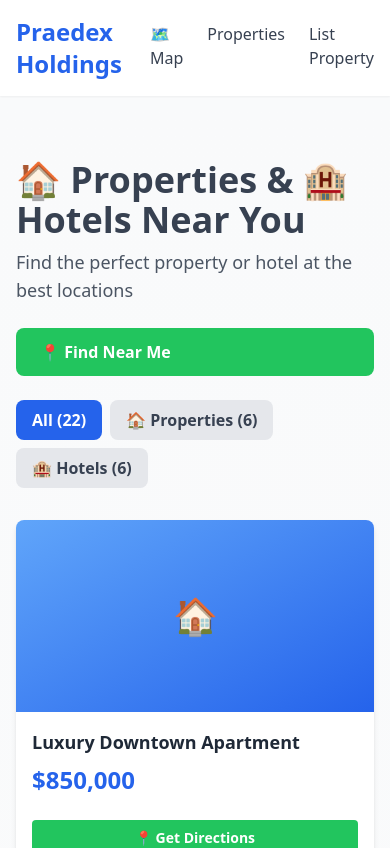
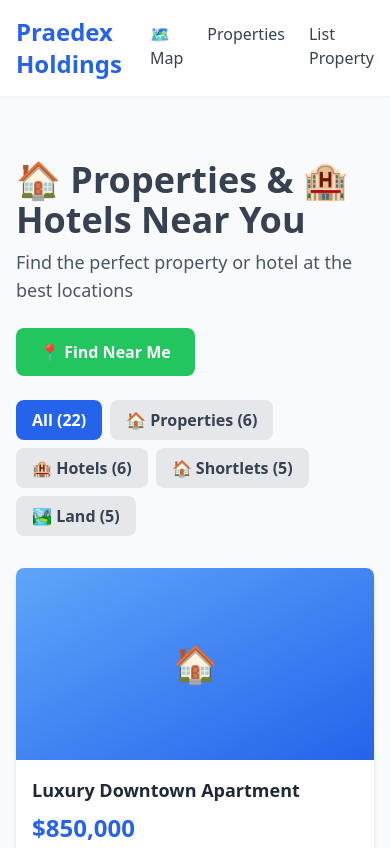
Before and after one commit to Bdanizzyw/praedex--holdings, a Next.js app: page /properties in a window 390 px wide. Shown: the top 848 px of the page. Built offline with nearby package versions, Linux system fonts and the light colour scheme; no server answers.

Commit message:
Update page.tsx

```diff
--- a/app/properties/page.tsx
+++ b/app/properties/page.tsx
@@ -6,102 +6,84 @@ import { propertiesAndHotels, Property } from '@/lib/data'
 import { getUserLocation, calculateDistance, Coordinates } from '@/lib/gpsService'
 import { getProperties } from '@/lib/api'
 
+type LocationStatus = 'idle' | 'success' | 'denied' | 'unavailable'
+
 export default function PropertiesPage() {
   const [items, setItems] = useState<(Property & { distance?: number })[]>([])
   const [userLocation, setUserLocation] = useState<Coordinates | null>(null)
   const [loading, setLoading] = useState(false)
-  const [showNearMe, setShowNearMe] = useState(false)
-  const [error, setError] = useState<string | null>(null)
+  const [locationStatus, setLocationStatus] = useState<LocationStatus>('idle')
   const [filter, setFilter] = useState<'all' | 'property' | 'hotel' | 'land' | 'shortlet'>('all')
 
-  // Initialize with mock location (NYC center)
   useEffect(() => {
-    // Try to fetch from backend API; fall back to local mock data
     const load = async () => {
       try {
-        console.log('🔄 Fetching properties from backend API...')
         const resp = await getProperties()
         const mapped = resp.map((p: any) => ({
           ...p,
-          // API returns `distanceFromUser` when queried with coords
           distance: p.distanceFromUser ?? undefined,
         }))
         setItems(mapped)
-        console.log('✅ Backend API loaded', mapped.length, 'properties')
-      } catch (err) {
-        console.log('⚠️ Backend API failed, using local mock data:', err)
+      } catch {
         setItems(propertiesAndHotels)
       }
-      // Default to NYC coordinates for demo
-      setUserLocation({
-        latitude: 40.7128,
-        longitude: -74.006,
-      })
+      setUserLocation({ latitude: 40.7128, longitude: -74.006 })
     }
-
     load()
   }, [])
 
+  const sortByDistance = (location: Coordinates) => {
+    const withDistance = propertiesAndHotels.map((item) => ({
+      ...item,
+      distance: calculateDistance(location, item.location),
+    }))
+    withDistance.sort((a, b) => (a.distance || 0) - (b.distance || 0))
+    return withDistance
+  }
+
   const handleFindNearMe = async () => {
     setLoading(true)
-    setError(null)
+    setLocationStatus('idle')
 
     try {
       const location = await getUserLocation()
       setUserLocation(location)
-      setShowNearMe(true)
+      setLocationStatus('success')
 
-      // Ask backend for properties sorted by distance (if backend available)
       try {
         const resp = await getProperties(location.latitude, location.longitude)
         const mapped = resp.map((p: any) => ({ ...p, distance: p.distanceFromUser ?? undefined }))
         setItems(mapped)
-      } catch (err) {
-        // Fallback: calculate locally
-        const itemsWithDistance = propertiesAndHotels.map((item) => ({
-          ...item,
-          distance: calculateDistance(location, item.location),
-        }))
-        itemsWithDistance.sort((a, b) => (a.distance || 0) - (b.distance || 0))
-        setItems(itemsWithDistance)
+      } catch {
+        setItems(sortByDistance(location))
       }
     } catch (err: any) {
-      setError(
-        err.message || 'Could not get your location. Please enable GPS.'
-      )
-      // Fallback: show all items with pre-calculated distances
-      const defaultLocation: Coordinates = {
-        latitude: 40.7128,
-        longitude: -74.006,
-      }
-      const itemsWithDistance = propertiesAndHotels.map((item) => ({
-        ...item,
-        distance: calculateDistance(defaultLocation, item.location),
-      }))
-      itemsWithDistance.sort((a, b) => (a.distance || 0) - (b.distance || 0))
-      setItems(itemsWithDistance)
+      const isDenied = err.message?.toLowerCase().includes('denied')
+      setLocationStatus(isDenied ? 'denied' : 'unavailable')
+
+      const defaultLocation: Coordinates = { latitude: 40.7128, longitude: -74.006 }
+      setItems(sortByDistance(defaultLocation))
     } finally {
       setLoading(false)
     }
   }
 
   const handleGetDirections = (item: Property) => {
-    const mapsUrl = `https://www.google.com/maps/dir/?api=1&destination=${item.location.lat},${item.location.lng}&destination_place_id=${encodeURIComponent(item.title)}`
-    window.open(mapsUrl, '_blank')
+    const url = `https://www.google.com/maps/dir/?api=1&destination=${item.location.lat},${item.location.lng}&destination_place_id=${encodeURIComponent(item.title)}`
+    window.open(url, '_blank')
   }
 
   const filteredItems = useMemo(() => {
-    return items.filter((item) => {
-      if (filter === 'all') return true
-      return item.type === filter
-    })
+    if (filter === 'all') return items
+    return items.filter((item) => item.type === filter)
   }, [items, filter])
+
+  const countByType = (type: string) => items.filter((i) => i.type === type).length
 
   return (
     <main>
       <section className="py-16 bg-gradient-to-b from-gray-50 to-white">
         <div className="container mx-auto px-4">
-          {/* Header */}
           <div className="mb-8">
             <h1 className="text-4xl md:text-5xl font-bold mb-2">
               🏠 Properties & 🏨 Hotels Near You
@@ -110,8 +92,7 @@ export default function PropertiesPage() {
               Find the perfect property or hotel at the best locations
             </p>
 
-            {/* Action Buttons */}
-            <div className="flex flex-col md:flex-row gap-4 mb-6">
+            <div className="flex flex-col md:flex-row gap-4 mb-6 items-start">
               <button
                 onClick={handleFindNearMe}
                 disabled={loading}
@@ -120,60 +101,52 @@ export default function PropertiesPage() {
                 {loading ? '🔍 Finding...' : '📍 Find Near Me'}
               </button>
 
-              {userLocation && showNearMe && (
-                <div className="bg-blue-100 border border-blue-400 text-blue-800 px-4 py-2 rounded-lg">
-                  ✓ Showing results near your location
+              {locationStatus === 'success' && (
+                <div className="bg-green-50 border border-green-300 text-green-800 px-4 py-2 rounded-lg flex items-center gap-2 self-center">
+                  ✓ Showing results sorted by your location
                 </div>
               )}
 
-            {error && (
-              <div className="bg-red-100 border border-red-400 text-red-800 px-4 py-3 rounded-lg">
-                <p className="font-semibold mb-2">⚠️ {error}</p>
-                {error.includes('permission denied') || error.includes('Location permission') ? (
-                  <p className="text-sm">
-                    <strong>Fix:</strong> Click the location icon 📍 in your browser's address bar (or padlock icon) → "Site settings" → "Location" → Set to "Allow"
+              {locationStatus === 'denied' && (
+                <div className="bg-amber-50 border border-amber-300 text-amber-800 px-4 py-3 rounded-lg max-w-sm">
+                  <p className="font-semibold">📍 Location access not available</p>
+                  <p className="text-sm mt-1">
+                    Showing results sorted by distance from New York instead. To use your exact location, allow location access in your browser and try again.
                   </p>
-                ) : null}
+                </div>
+              )}
+
+              {locationStatus === 'unavailable' && (
+                <div className="bg-amber-50 border border-amber-300 text-amber-800 px-4 py-3 rounded-lg max-w-sm">
+                  <p className="font-semibold">📡 Couldn't detect your location</p>
+                  <p className="text-sm mt-1">Showing all results instead. Try again or check your device's GPS settings.</p>
                 </div>
               )}
             </div>
 
-            {/* Filter Tabs */}
             <div className="flex gap-2 flex-wrap">
+              {([
+                { value: 'all', label: `All (${items.length})` },
+                { value: 'property', label: `🏠 Properties (${countByType('property')})` },
+                { value: 'hotel', label: `🏨 Hotels (${countByType('hotel')})` },
+                { value: 'shortlet', label: `🏠 Shortlets (${countByType('shortlet')})` },
+                { value: 'land', label: `🏞️ Land (${countByType('land')})` },
+              ] as const).map(({ value, label }) => (
                 <button
-                onClick={() => setFilter('all')}
+                  key={value}
+                  onClick={() => setFilter(value)}
                   className={`px-4 py-2 rounded-lg font-semibold transition ${
-                  filter === 'all'
+                    filter === value
                       ? 'bg-blue-600 text-white'
                       : 'bg-gray-200 text-gray-700 hover:bg-gray-300'
                   }`}
                 >
-                All ({filteredItems.length})
+                  {label}
                 </button>
-              <button
-                onClick={() => setFilter('property')}
-                className={`px-4 py-2 rounded-lg font-semibold transition ${
-                  filter === 'property'
-                    ? 'bg-blue-600 text-white'
-                    : 'bg-gray-200 text-gray-700 hover:bg-gray-300'
-                }`}
-              >
-                🏠 Properties ({items.filter((i) => i.type === 'property').length})
-              </button>
-              <button
-                onClick={() => setFilter('hotel')}
-                className={`px-4 py-2 rounded-lg font-semibold transition ${
-                  filter === 'hotel'
-                    ? 'bg-purple-600 text-white'
-                    : 'bg-gray-200 text-gray-700 hover:bg-gray-300'
-                }`}
-              >
-                🏨 Hotels ({items.filter((i) => i.type === 'hotel').length})
-              </button>
+              ))}
             </div>
           </div>
 
-          {/* Grid */}
           <div className="grid md:grid-cols-2 lg:grid-cols-3 gap-6">
             {filteredItems.map((item) => (
               <PropertyCard
@@ -193,7 +166,7 @@ export default function PropertiesPage() {
           {filteredItems.length === 0 && (
             <div className="text-center py-12">
               <p className="text-gray-500 text-lg">
-                No {filter === 'all' ? 'items' : filter} found.
+                No {filter === 'all' ? 'items' : filter}s found.
               </p>
             </div>
           )}
```
Lines whose indentation alone changed are shown as unchanged.
